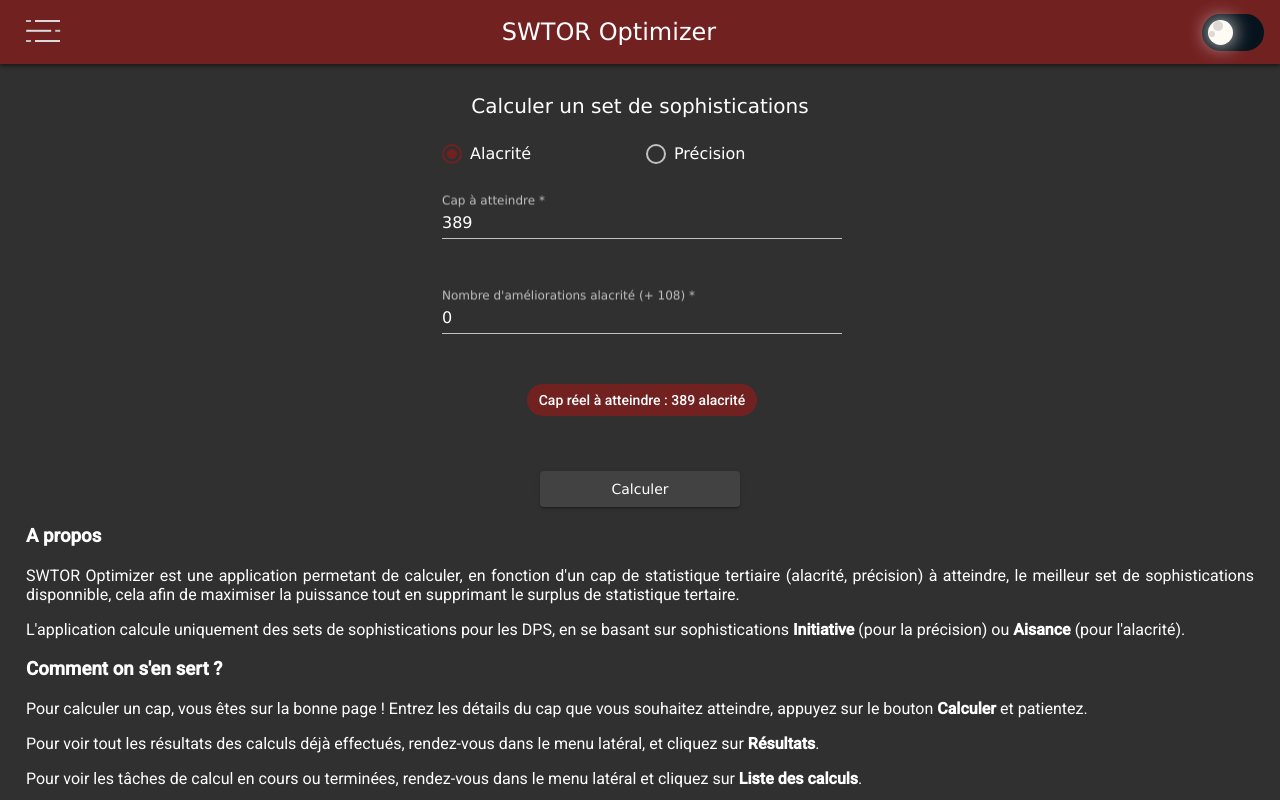
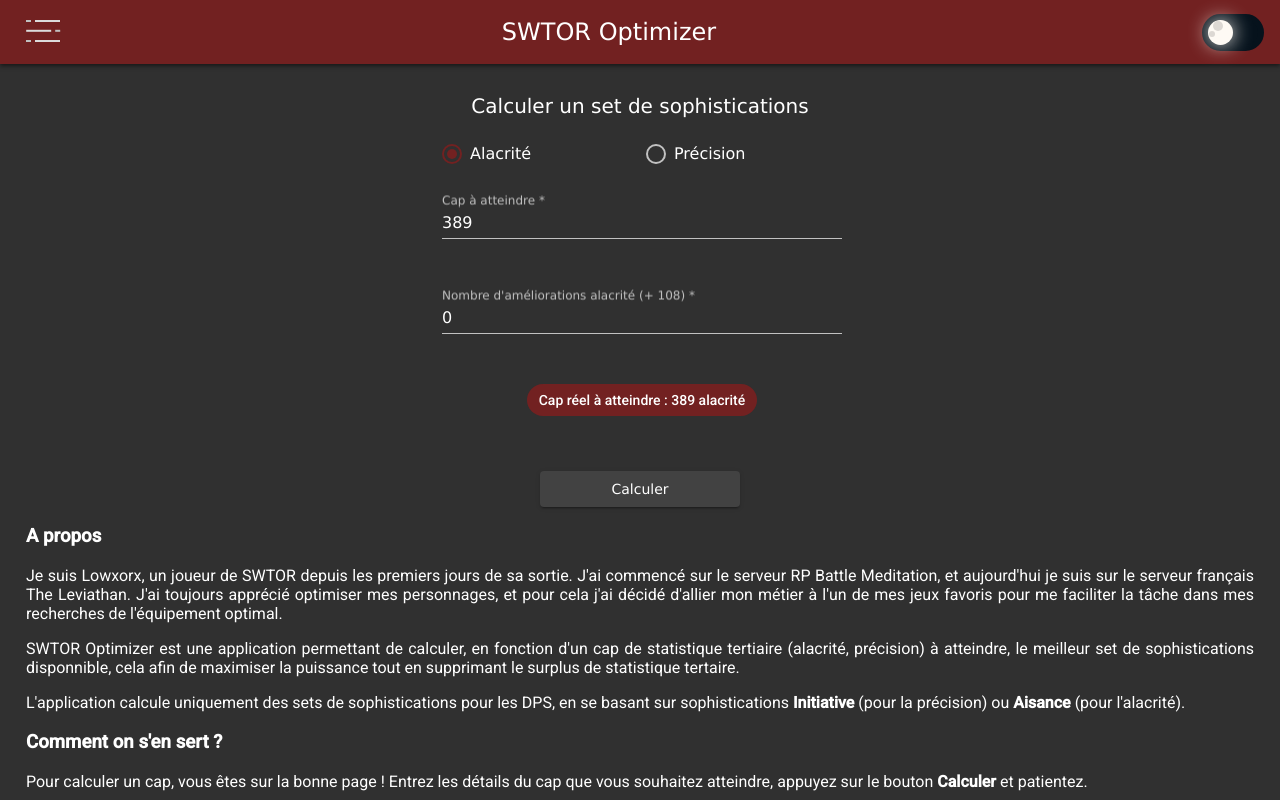
Before and after one commit to Lowxorx/SwtorOptimizer, an Angular app in the folder SwtorOptimizer/ClientApp/: page /home in a window 1280 px wide. Built offline with nearby package versions, Linux system fonts and the light colour scheme.

Commit message:
Update mini doc

```diff
--- a/SwtorOptimizer/ClientApp/src/app/components/pages/home/home.component.html
+++ b/SwtorOptimizer/ClientApp/src/app/components/pages/home/home.component.html
@@ -48,7 +48,9 @@
 
   <div class="mini-doc">
     <h3>A propos</h3>
-    <p>SWTOR Optimizer est une application permetant de calculer, en fonction d'un cap de statistique tertiaire (alacrité, précision) à atteindre,
+    <p>Je suis Lowxorx, un joueur de SWTOR depuis les premiers jours de sa sortie. J'ai commencé sur le serveur RP Battle Meditation, et aujourd'hui je suis sur le serveur français The Leviathan. J'ai toujours apprécié
+    optimiser mes personnages, et pour cela j'ai décidé d'allier mon métier à l'un de mes jeux favoris pour me faciliter la tâche dans mes recherches de l'équipement optimal.</p>
+    <p>SWTOR Optimizer est une application permettant de calculer, en fonction d'un cap de statistique tertiaire (alacrité, précision) à atteindre,
     le meilleur set de sophistications disponnible, cela afin de maximiser la puissance tout en supprimant le surplus de statistique tertaire.</p>
     <p>L'application calcule uniquement des sets de sophistications pour les DPS, en se basant sur sophistications <b>Initiative</b> (pour la précision) ou <b>Aisance</b> (pour l'alacrité).</p>
 
```
